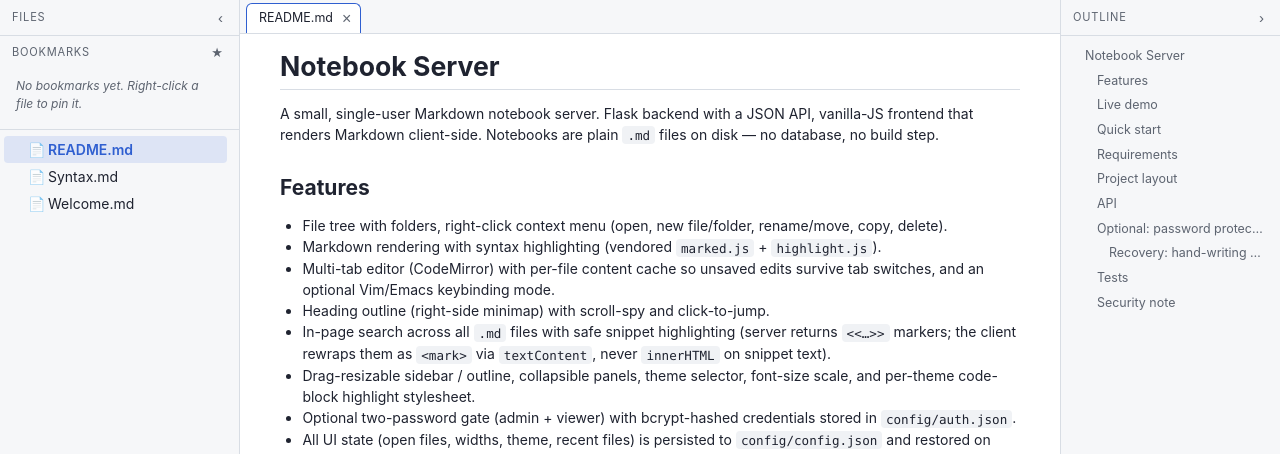
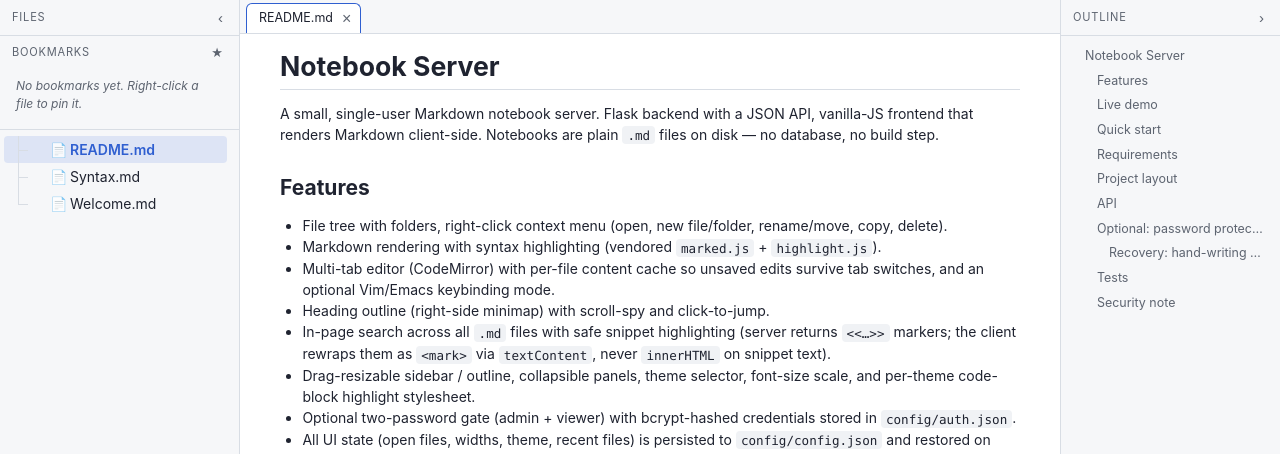
Before and after one commit to breeze101792/notebook-server, a Flask app: page / in a window 1280 px wide. Shown: the part 46-500 px from the top of the page. Run offline with Flask 3, Linux system fonts and the light colour scheme; data that the repository does not hold is empty; some libraries are stand-ins or nearby versions.

Commit message:
Draw tree guide lines as continuous CSS strokes instead of text glyphs

```diff
--- a/static/css/style.css
+++ b/static/css/style.css
@@ -1300,7 +1300,53 @@ body[data-theme="light"] #viewer-content {
 .tree-row.collapsed .tree-caret { transform: rotate(-90deg); }
 .tree-icon { width: 16px; opacity: .85; }
 .tree-name { overflow: hidden; text-overflow: ellipsis; }
-.tree-children { padding-left: 16px; }
+/* Guide lines drawn like the `tree` command's branches ("├── " / "└── "
+ * corners with a continuous ── column in between). Each cell is a fixed
+ * 18px column; ancestor cells that keep branching below draw a real
+ * 1px vertical stroke that starts/ends 3px outside the row so the lines
+ * of adjacent rows overlap and read as one unbroken stroke (text glyphs
+ * like │ can't do that -- a row's padding leaves a gap between them).
+ * The last cell in a row is the corner: a horizontal segment plus a
+ * vertical stem that stops at the junction for the └ corner. */
+.tree-guide {
+  display: inline-flex;
+  align-self: stretch;
+  flex-shrink: 0;
+}
+.tree-guide .tcell {
+  position: relative;
+  width: 18px;
+  height: 100%;
+}
+/* ──  vertical pipe: spans the full cell height and overlaps the row's
+ * top/bottom padding (3px each) so the pipe is continuous across rows. */
+.tree-guide .tcell.vert::after,
+.tree-guide .tcell.cnr::after,
+.tree-guide .tcell.cnr-last::after {
+  content: "";
+  position: absolute;
+  top: -3px;
+  bottom: -3px;
+  left: 8px;
+  width: 1px;
+  background: var(--border);
+}
+/* ┌  horizontal "──" segment that joins the vertical stem to the node. */
+.tree-guide .tcell.cnr::before,
+.tree-guide .tcell.cnr-last::before {
+  content: "";
+  position: absolute;
+  top: 50%;
+  left: 8px;
+  right: 0;
+  height: 1px;
+  background: var(--border);
+}
+/* └  last corner: the stem stops at the junction (branch ends). */
+.tree-guide .tcell.cnr-last::after {
+  bottom: 50%;
+}
+.tree-children { display: block; }
 .tree-row.collapsed + .tree-children { display: none; }
 .tree-empty { padding: 16px 12px; color: var(--fg-muted); font-size: .86rem; }
 
--- a/static/js/sidebar.js
+++ b/static/js/sidebar.js
@@ -45,15 +45,36 @@
       treeEl.appendChild(empty);
       return;
     }
-    tree.forEach(node => treeEl.appendChild(renderNode(node, 0)));
+    tree.forEach((node, i) => {
+      treeEl.appendChild(renderNode(node, i === tree.length - 1, []));
+    });
   }
 
-  function renderNode(node) {
+  /* Build the leading "tree-command" guide for a row: one 18px cell per
+   * ancestor level (drawing a vertical pipe when that level keeps
+   * branching below) plus one last cell with the row's own corner
+   * ("├──" branch / "└── end). The verticals are CSS-drawn 1px lines
+   * that overlap rows' padding, so consecutive rows read as one
+   * unbroken stroke (text glyphs like │ leave a gap between rows).
+   * ancestors[] holds one boolean per ancestor level, set true when the
+   * pipe must continue past this row. */
+  function renderNode(node, isLast, ancestors) {
     const wrap = document.createElement("div");
     const row = document.createElement("div");
     row.className = "tree-row";
     row.dataset.path = node.path;
     row.draggable = true;
+    const guide = document.createElement("span");
+    guide.className = "tree-guide";
+    for (const pipe of ancestors) {
+      const cell = document.createElement("span");
+      cell.className = "tcell" + (pipe ? " vert" : "");
+      guide.appendChild(cell);
+    }
+    const corner = document.createElement("span");
+    corner.className = "tcell" + (isLast ? " cnr-last" : " cnr");
+    guide.appendChild(corner);
+    row.appendChild(guide);
     if (node.type === "dir") {
       const isCollapsed = collapsed.has(node.path);
       if (isCollapsed) row.classList.add("collapsed");
@@ -75,7 +96,10 @@
       const childWrap = document.createElement("div");
       childWrap.className = "tree-children";
       if (node.children) {
-        node.children.forEach(c => childWrap.appendChild(renderNode(c)));
+        const childAncestors = ancestors.concat(!isLast);
+        node.children.forEach((c, i) => {
+          childWrap.appendChild(renderNode(c, i === node.children.length - 1, childAncestors));
+        });
       }
       wrap.appendChild(childWrap);
       if (isCollapsed) childWrap.style.display = "none";
```
